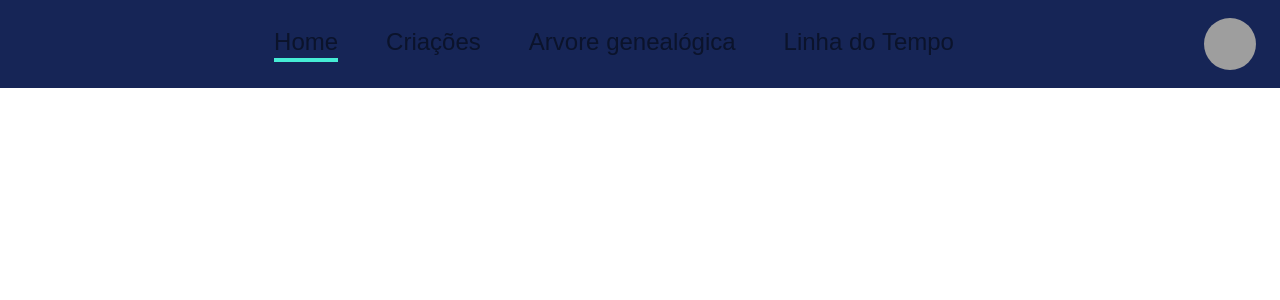
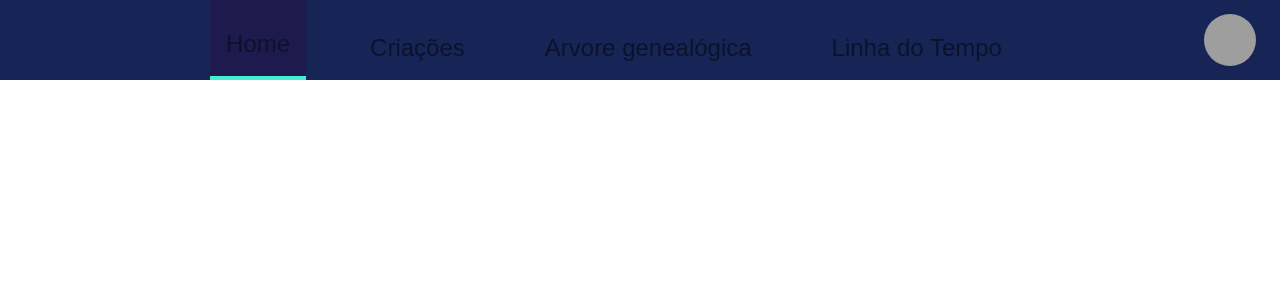
Before and after one commit to giovanna2005lb/StoryGemWeb, a Next.js app: page /home in a window 1280 px wide. Shown: the top 300 px of the page. Built offline with nearby package versions, Linux system fonts and the light colour scheme; grey boxes are pictures that could not be loaded.

Commit message:
Nav-Bar corrigida (Falta apenas as cores)

```diff
--- a/src/components/nav-bar.tsx
+++ b/src/components/nav-bar.tsx
@@ -12,24 +12,21 @@ const links = [
 ]
 
 export default function NavBar(props: NavBarProps) {
-    const { active } = props
-    const classActive = "border-separate border-spacing-10 border-b-4 border-teal-300 relative" // py-2 px-4 bg-indigo-950 rounded-lg
+    const { active } = props;
+    const classActive = "border-b-4 border-teal-300 bg-indigo-950"; // Apenas a borda inferior
 
     return (
-        <nav className="flex justify-between bg-blue-950 px-6 h-22 items-center content-center">
-            <ul className="flex gap-12 text-2xl mx-auto">
-                {links.map(link =>
-                (
-                    <li className={active === link.label ? classActive : ""}>
-                        <Link href={link.href}>
+        <nav className="flex justify-between bg-blue-950 px-6 h-20 items-center">
+            <ul className="flex gap-12 text-2xl mx-auto h-full items-center">
+                {links.map(link => (
+                    <li className={`h-full flex items-end pb-2 ${active === link.label ? classActive : ""}`}>
+                        <Link href={link.href} className="px-4 py-2">
                             {link.label}
                         </Link>
                     </li>
-
-                )
-                )}
+                ))}
             </ul>
-            <img className="size-13 rounded-full  " src="http://github.com/giovanna2005lb.png" alt="" />
+            <img className="size-13 rounded-full" src="http://github.com/giovanna2005lb.png" alt="" />
         </nav>
-    )
+    );
 }
```
